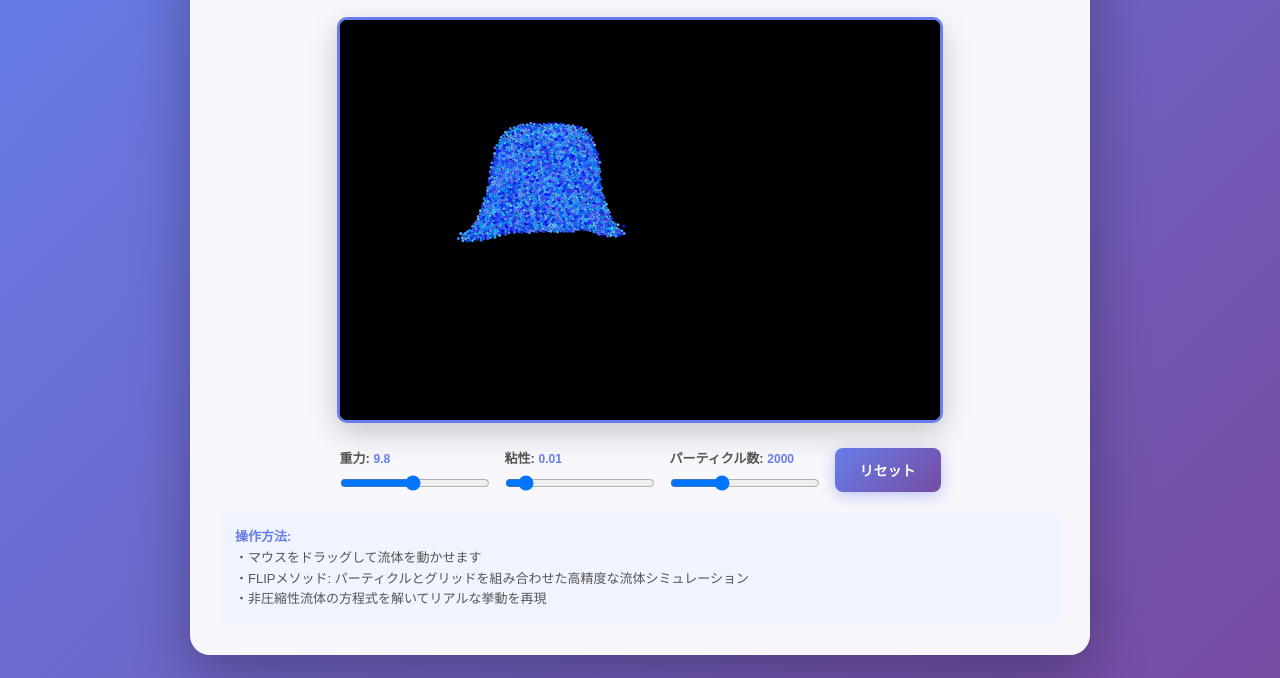
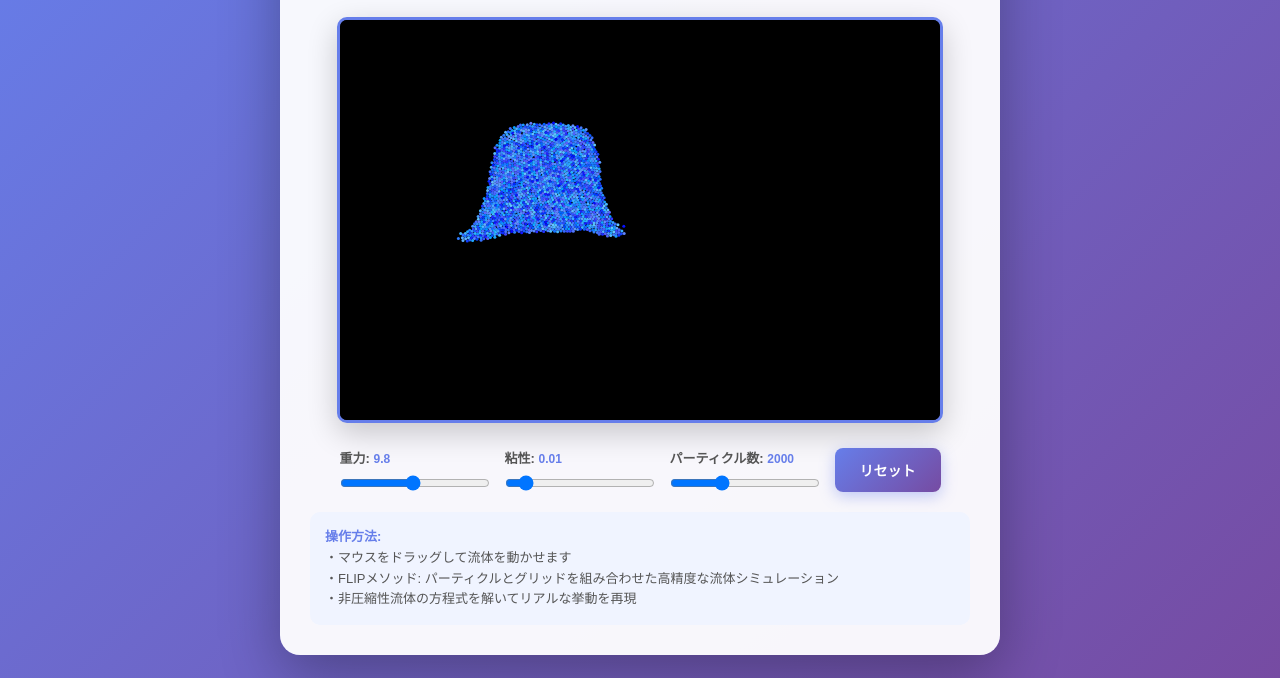
Before and after one commit to jin2687/test_160111_2, a plain HTML site: page index.html in a window 1280 px wide. Shown: the part 122-800 px from the top of the page. Drawn offline with Linux system fonts and the light colour scheme; animation ran at ten frames a second.

Commit message:
Adjust container width for smaller canvas

```diff
--- a/index.html
+++ b/index.html
@@ -27,7 +27,7 @@
             border-radius: 20px;
             padding: 30px;
             box-shadow: 0 20px 60px rgba(0, 0, 0, 0.3);
-            max-width: 900px;
+            max-width: 720px;
             width: 100%;
         }
 
```
